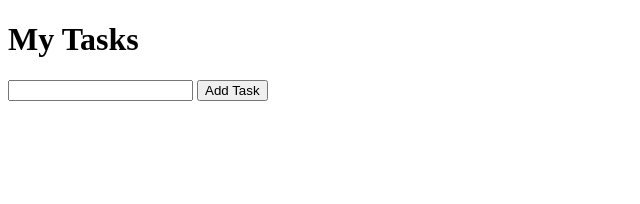
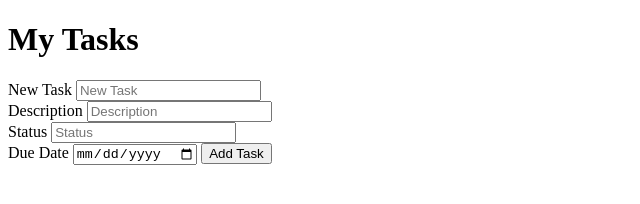
Before and after one commit to VladAlvarez/tasklist, a website: page public/index.html in a window 1280 px wide. Shown: the whole page, without its empty margins (0-640 px from the left). Drawn offline with Linux system fonts and the light colour scheme; no server answers.

Commit message:
adding more input

```diff
--- a/package.json
+++ b/package.json
@@ -5,7 +5,8 @@
   "main": "server.js",
   "scripts": {
     "test": "echo \"Error: no test specified\" && exit 1",
-    "start": "node server.js"
+    "start": "node server.js",
+    "local": "node --watch server.js"
   },
   "keywords": [
     "task",
--- a/public/index.html
+++ b/public/index.html
@@ -8,7 +8,14 @@
 <body>
     <h1>My Tasks</h1>
     <form action="" id="taskForm">
-        <input type="text" id="newTask">
+        <label for="newTask">New Task</label>
+        <input type="text" id="newTask" placeholder="New Task"><br>
+        <label for="description">Description</label>
+        <input type="text" name="description" id="description" placeholder="Description"><br>
+        <label for="status">Status</label>
+        <input type="text" name="status" id="status" placeholder="Status"><br>
+        <label for="dueDate">Due Date</label>
+        <input type="date" name="dueDate" id="dueDate">
         <button type="submit">Add Task</button>
     </form>
     <ul id="task-list"></ul>
--- a/public/js/script.js
+++ b/public/js/script.js
@@ -14,6 +14,9 @@ async function fetchTasks(){
 async function addTask(event){
     event.preventDefault();
     const aTask = document.getElementById('newTask').value
+    const description = document.getElementById('description').value
+    const status = document.getElementById('status').value
+    const dueDate = document.getElementById('dueDate').value
 
     const response = await fetch(apiurl, {
         method: 'POST',
@@ -21,7 +24,10 @@ async function addTask(event){
             'Content-Type' : 'application/json'
         },
         body: JSON.stringify({
-            task:aTask
+            task:aTask,
+            description,
+            status,
+            dueDate
         })
     })
     const data = await response.json()
--- a/server.js
+++ b/server.js
@@ -21,7 +21,10 @@ app.get('/task-api', (req, res) => {
 
 app.post('/task-api', (req,res) => {
     let task = req.body.task
+    let {description, status, dueDate} = req.body
+    console.log(req.body);
     console.log(`${task}`);
+    console.log(description, status, dueDate);
     task = `new task is ${task}`
     res.json({"name" : task})
 })
```
